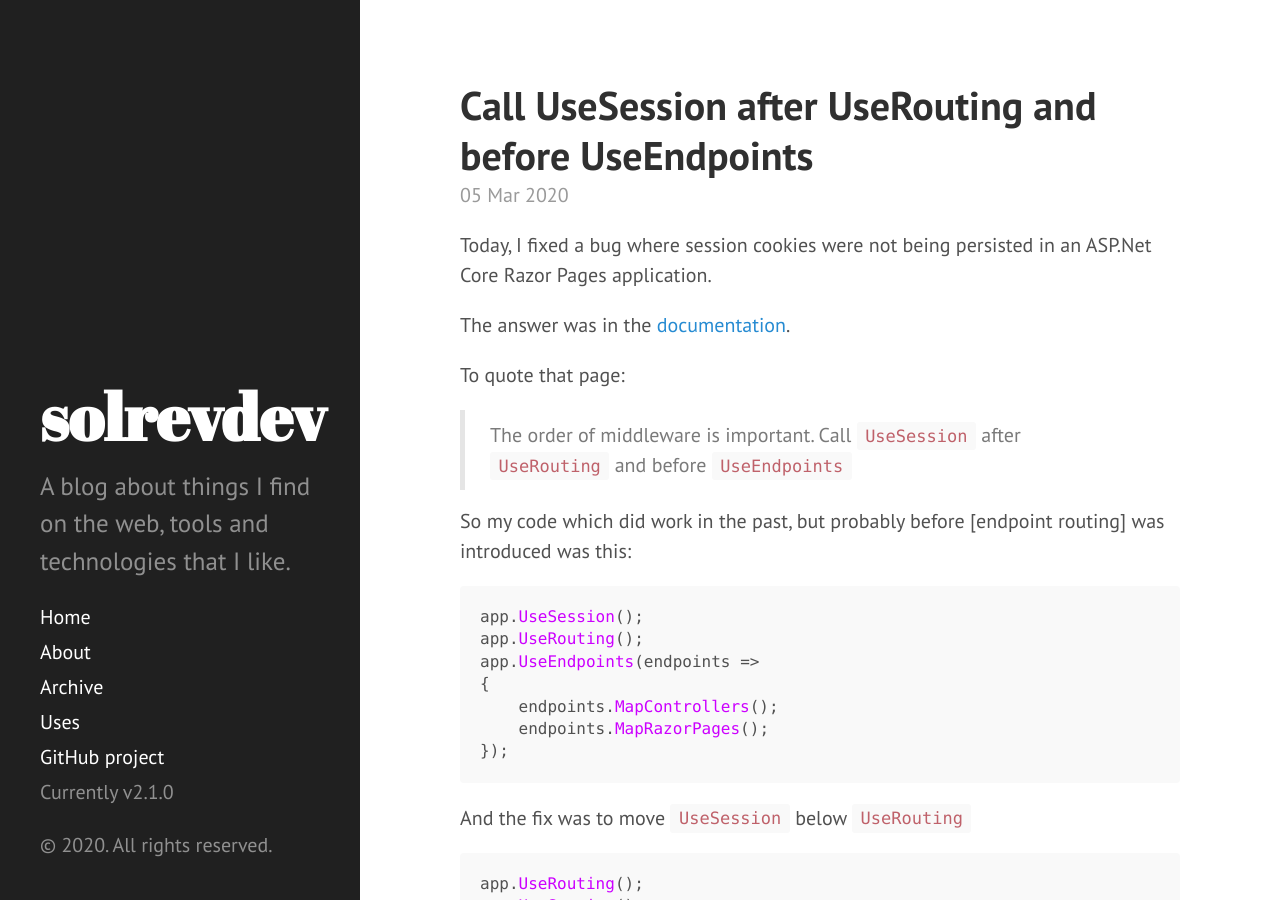
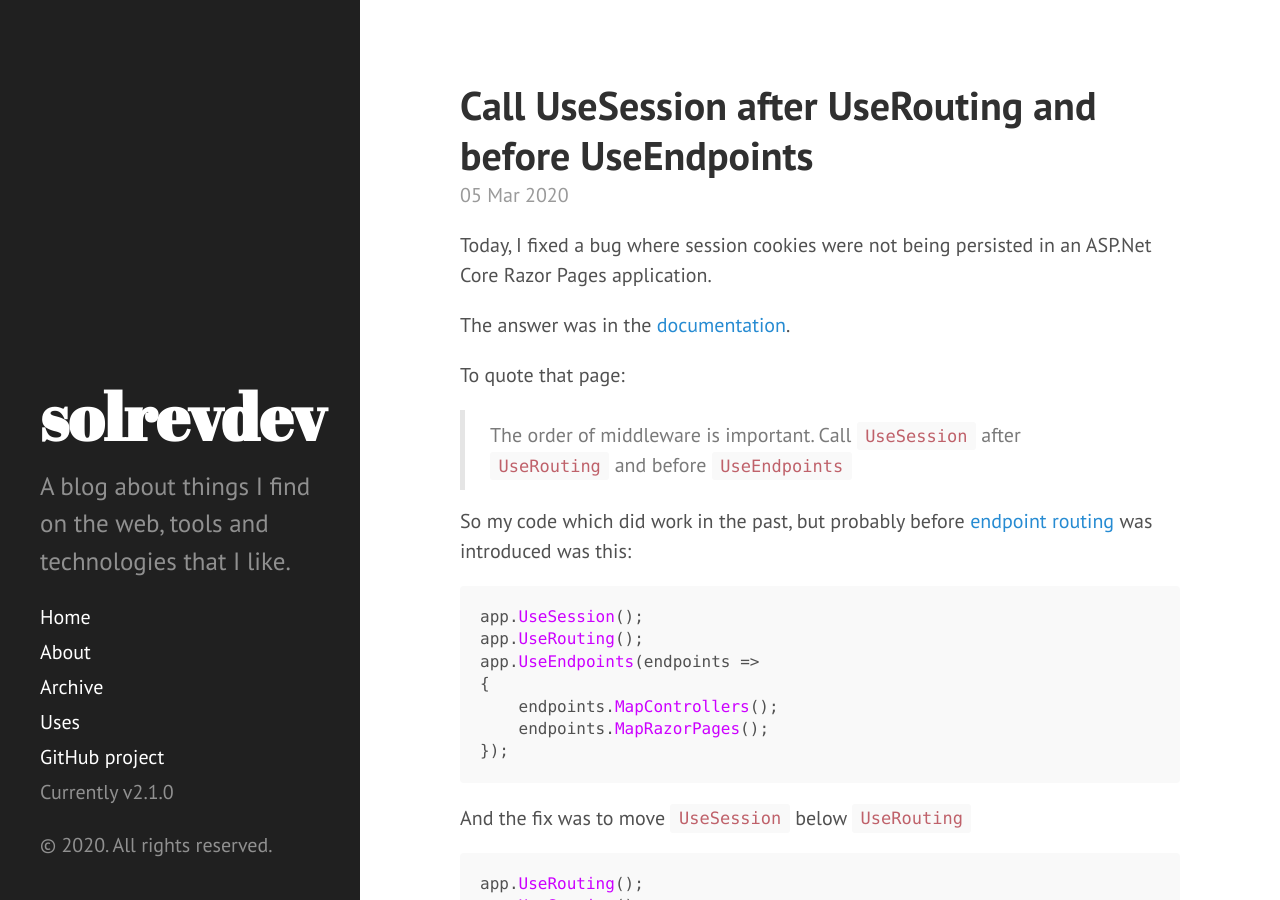
Before and after one commit to solrevdev/solrevdev.github.io, a Jekyll site: the page built from _posts/2020-03-05-call-usesession-after-userouting-and-before-useendpoints.md, in a window 1280 px wide and 900 px high. Built offline with Jekyll 4.4.1, drawn with Linux system fonts in a browser that asks for light colours; part of the change alters nothing that is shown.

````diff
--- a/_posts/2020-03-05-call-usesession-after-userouting-and-before-useendpoints.md
+++ b/_posts/2020-03-05-call-usesession-after-userouting-and-before-useendpoints.md
@@ -17,7 +17,7 @@ To quote that page:
 
 > The order of middleware is important. Call `UseSession` after `UseRouting` and before `UseEndpoints`
 
-So my code which did work in the past, but probably before [endpoint routing] was introduced was this:
+So my code which did work in the past, but probably before [endpoint routing](https://wildermuth.com/2019/09/09/Endpoint-Routing-in-ASP-NET-Core-3-0) was introduced was this:
 
 ```csharp
 app.UseSession();
````
